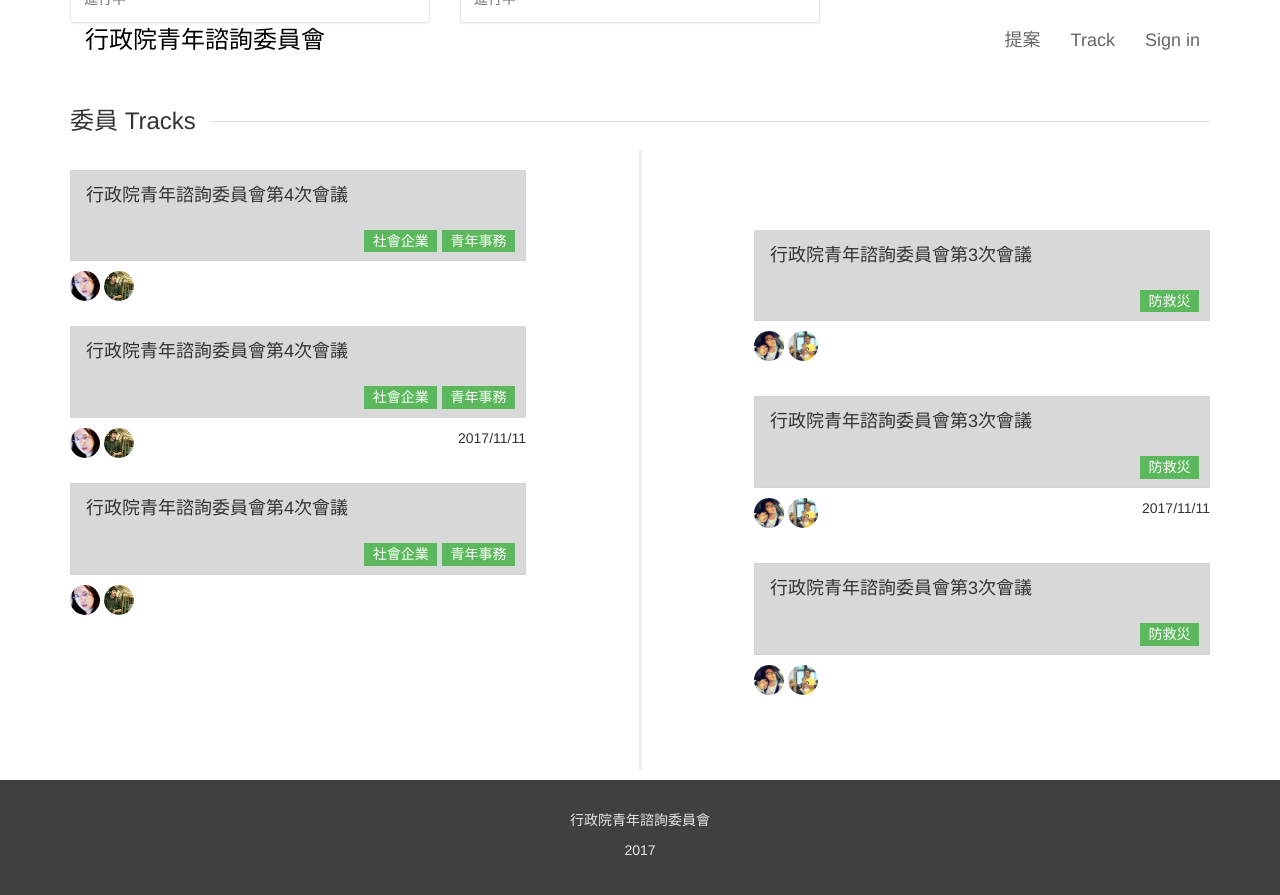
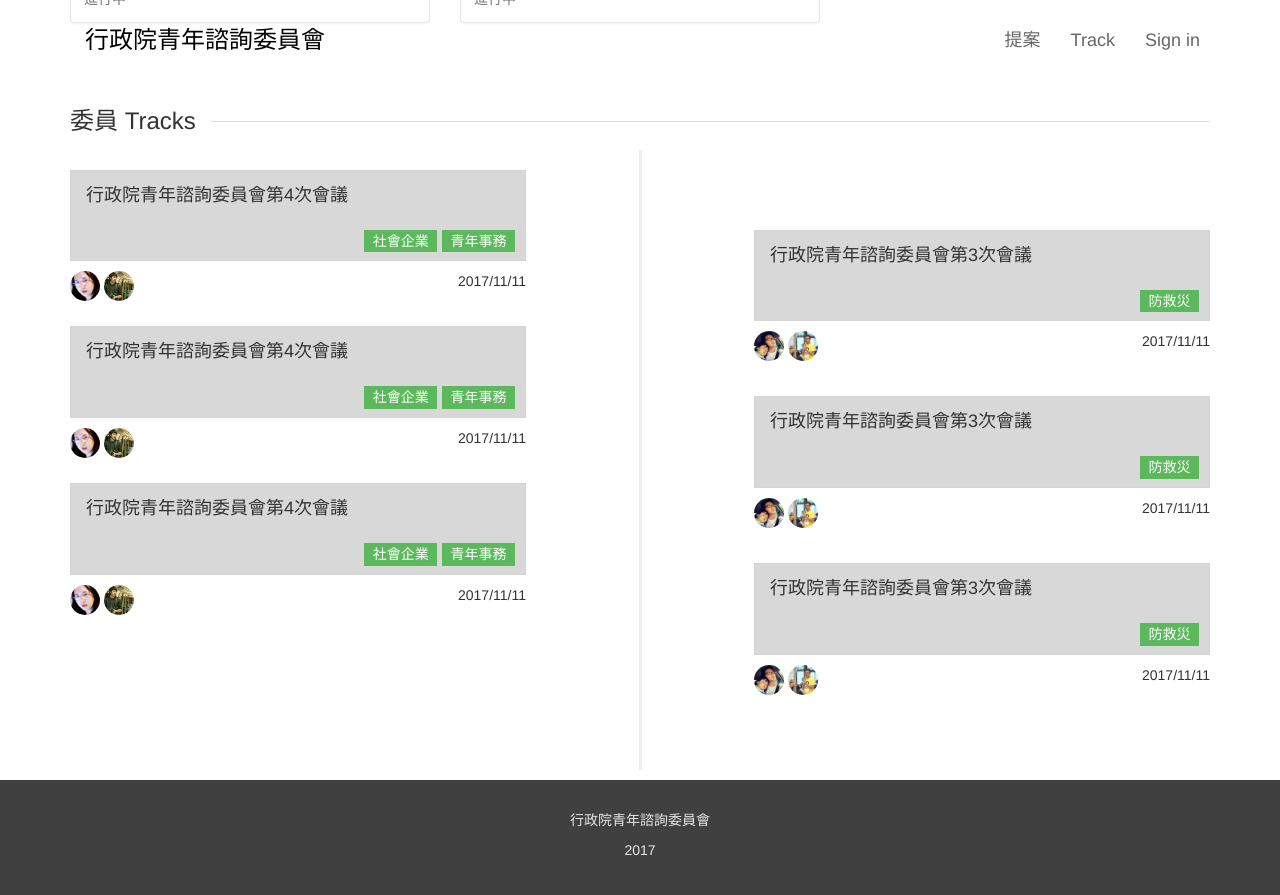
Before and after one commit to mark19891107/youth-concil, a Jekyll site: the page built from _posts/2017-11-11-黃薇齊.md, in a window 1280 px wide and 900 px high, scrolled down 1289 px. Shown: the top 895 px of the window. Built offline with Jekyll 4.4.1, drawn with Linux system fonts in a browser that asks for light colours; nearby versions of some CDN libraries.

Commit message:
update links

```diff
--- a/_includes/nav.html
+++ b/_includes/nav.html
@@ -1,13 +1,7 @@
 <header id="layout-header" class="header-navbar">
     <nav id="layout-nav" class="navbar navbar-fixed-top" role="navigation">
         <div class="container">
-            <!-- <div class="navbar-header">
-                <a href="/home">
-
-                </a>
-            </div> -->
-            <a class="navbar-brand" href="/home">
-                <!-- <img src="/images/avatars/青諮會.jpg" width="80" height="80" class="logo"> -->
+            <a class="navbar-brand" href="/">
                 行政院青年諮詢委員會
             </a>
             <div class="collapse navbar-collapse navbar-main-collapse">
@@ -18,7 +12,7 @@
                         </a>
                     </li>
                     <li class=" ">
-                        <a href="/blog" class="">
+                        <a href="/track" class="">
                             Track
                         </a>
                     </li>
--- a/_includes/user/track.html
+++ b/_includes/user/track.html
@@ -29,6 +29,9 @@
                             <div class="avatar" style="background:url('/images/avatars/黃偉翔.png');">
                             </div>
                         </a>
+                        <div class="timeline-date">
+                            2017/11/11
+                        </div>
                     </div>
                 </li>
 
@@ -52,6 +55,9 @@
                             <div class="avatar" style="background:url('/images/avatars/吳政哲.jpeg');">
                             </div>
                         </a>
+                        <div class="timeline-date">
+                            2017/11/11
+                        </div>
                     </div>
                 </li>
 
@@ -134,6 +140,9 @@
                             <div class="avatar" style="background:url('/images/avatars/黃偉翔.png');">
                             </div>
                         </a>
+                        <div class="timeline-date">
+                            2017/11/11
+                        </div>
                     </div>
                 </li>
 
@@ -157,6 +166,9 @@
                             <div class="avatar" style="background:url('/images/avatars/吳政哲.jpeg');">
                             </div>
                         </a>
+                        <div class="timeline-date">
+                            2017/11/11
+                        </div>
                     </div>
                 </li>
 
--- /dev/null
+++ b/_layouts/proposal.html
@@ -0,0 +1,6 @@
+---
+layout: default
+---
+
+<link rel="stylesheet" href="/css/user/proposal.css">
+{% include user/proposal.html %}
```
Also changed, not shown: _layouts/track.html (added, +10 -0 lines), pages/proposal.md (added, +4 -0 lines), pages/track.md (added, +4 -0 lines), pages/user.md (added, +4 -0 lines).
